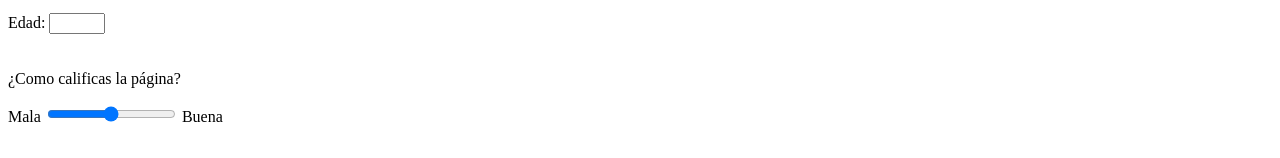
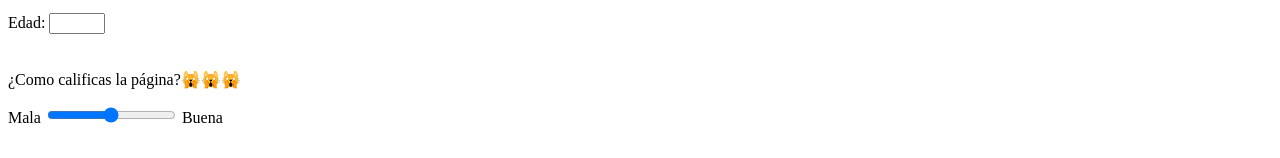
Before and after one commit to Jossue3000/Formularios, a plain HTML site: page index.html in a window 1280 px wide. Shown: the part 5970-6128 px from the top of the page. Drawn offline with Linux system fonts and the light colour scheme.

Commit message:
segundo commit

```diff
--- a/index.html
+++ b/index.html
@@ -216,7 +216,7 @@ Luffy llega a una isla afrodisíaca llamada Amazon Lily, donde únicamente la ha
                 <br>
                 <br>
                 <br>
-                <label for="calificación">¿Como calificas la página?</label>
+                <label for="calificación">¿Como calificas la página?🙀🙀🙀</label>
                 <p>Mala <input id="calificación" type="range"> Buena</p>
                 <br>
                 <input type="submit" value="Subir la informachón Uwu">
```
